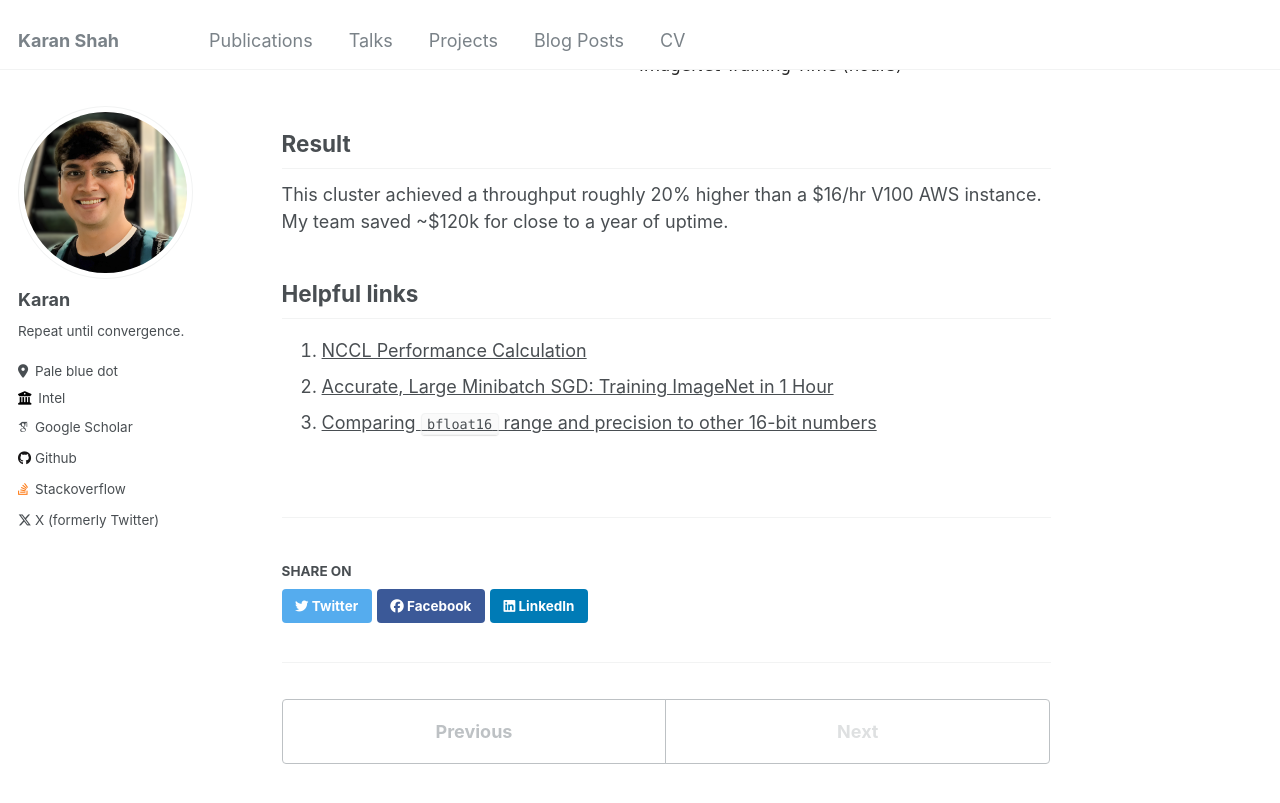
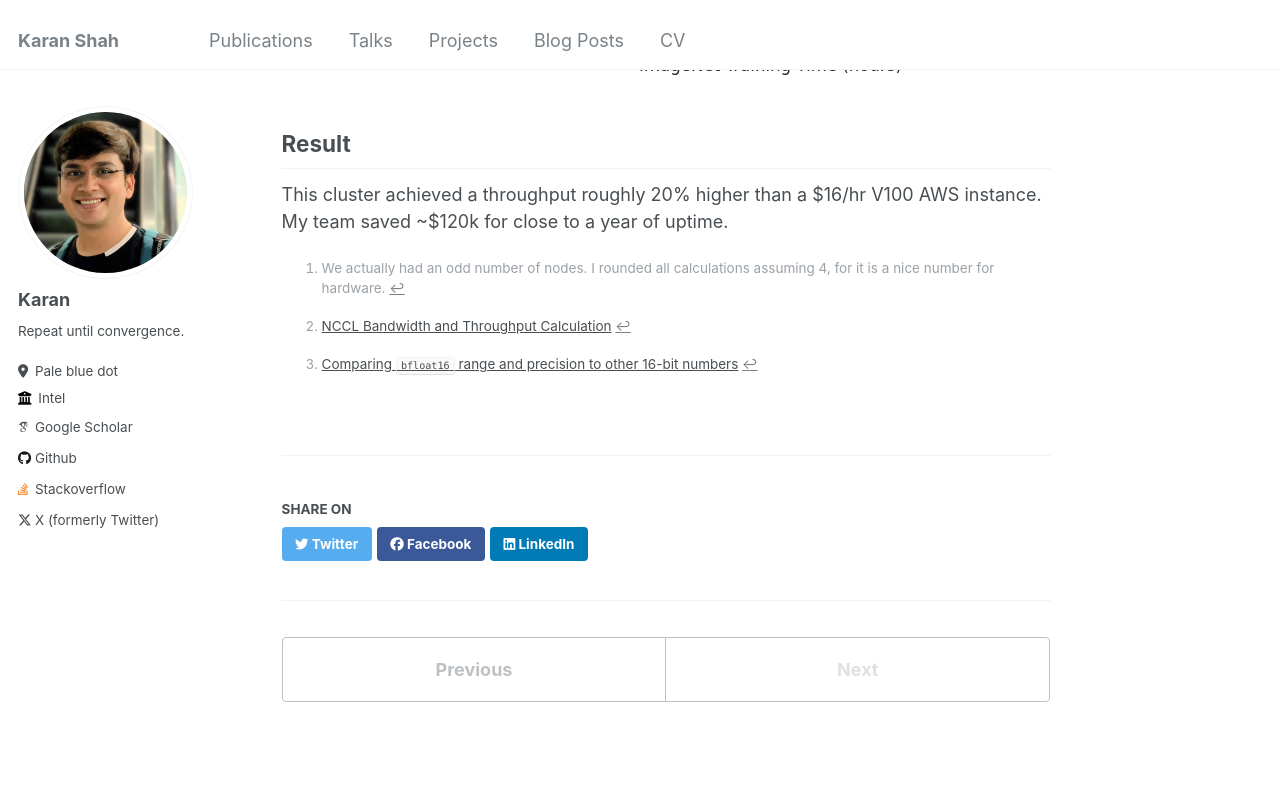
Before and after one commit to MasterSkepticista/MasterSkepticista.github.io, a Jekyll site: the page built from _portfolio/orion.md, in a window 1280 px wide and 900 px high, scrolled down 9155 px. Shown: the top 803 px of the window. Built offline with Jekyll 4.4.1, drawn with Linux system fonts in a browser that asks for light colours; some web fonts are replaced; some of the changed text lies outside the part shown.

Commit message:
update footnotes

```diff
--- a/_portfolio/orion.md
+++ b/_portfolio/orion.md
@@ -244,8 +244,6 @@ Result
 ---
 This cluster achieved a throughput roughly 20% higher than a $16/hr V100 AWS instance. My team saved ~$120k for close to a year of uptime.
 
-Helpful links
----
-1. [NCCL Performance Calculation](https://github.com/NVIDIA/nccl-tests/blob/master/doc/PERFORMANCE.md)
-2. [Accurate, Large Minibatch SGD: Training ImageNet in 1 Hour](https://arxiv.org/abs/1706.02677)
-3. [Comparing `bfloat16` range and precision to other 16-bit numbers](https://www.johndcook.com/blog/2018/11/15/bfloat16/)
+[^1]: We actually had an odd number of nodes. I rounded all calculations assuming 4, for it is a nice number for hardware.
+[^nccl]: [NCCL Bandwidth and Throughput Calculation](https://github.com/NVIDIA/nccl-tests/blob/master/doc/PERFORMANCE.md)
+[^bf16eps]: [Comparing `bfloat16` range and precision to other 16-bit numbers](https://www.johndcook.com/blog/2018/11/15/bfloat16/)
```
Also changed, not shown: other parts of _portfolio/orion.md (+3 -3 lines).
